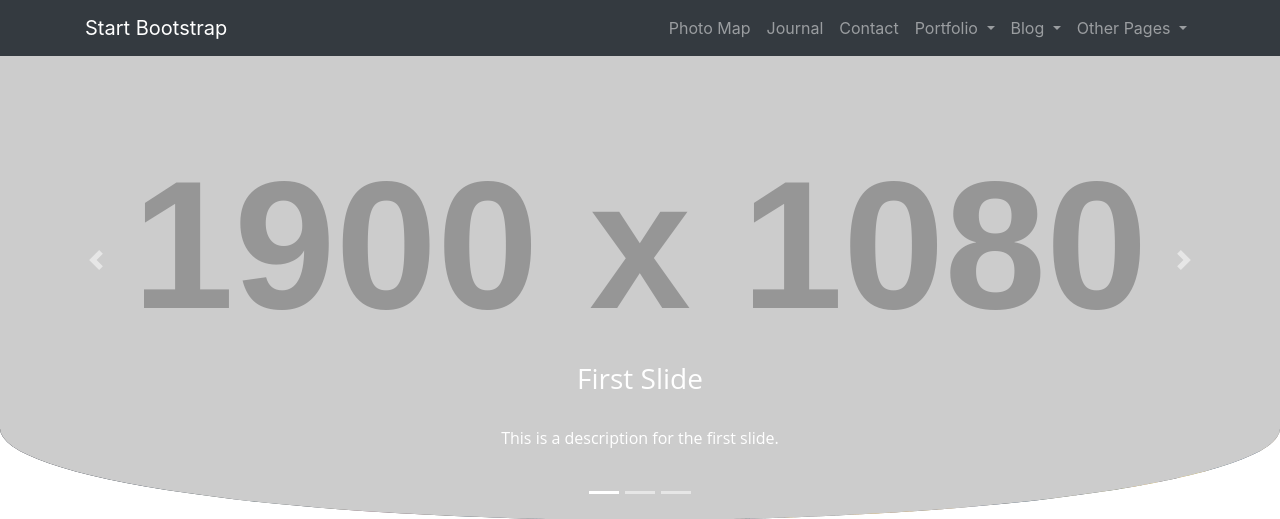
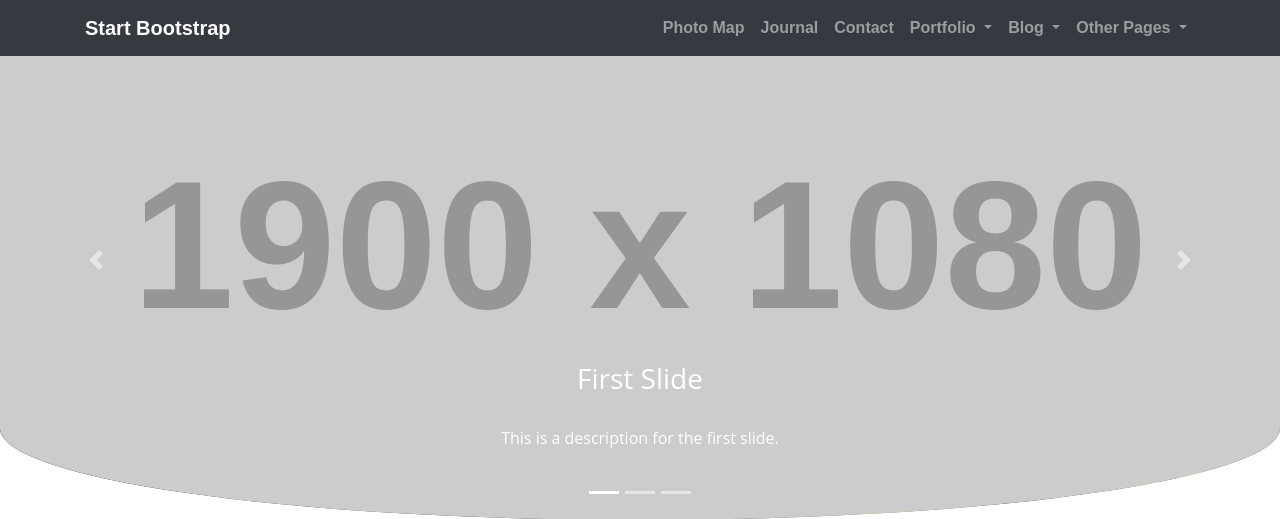
Before and after one commit to mlinto34046/mlinto34046.github.io, a PHP site: page /journal.html in a window 1280 px wide. Shown: the top 519 px of the page. Run offline with PHP 8.4, Linux system fonts and the light colour scheme; grey boxes labelled with a size stand in for pictures from a placeholder-image service; some libraries are stand-ins or nearby versions.

Commit message:
Update geog.css

```diff
--- a/geog4997/geog.css
+++ b/geog4997/geog.css
@@ -37,7 +37,7 @@ max-width: 50%;
 max-height: 50%;
 }
 
-.navar {
+.navbar {
   font-family: 'Fjalla One', sans-serif;
   font-weight: bold;
 }
```
